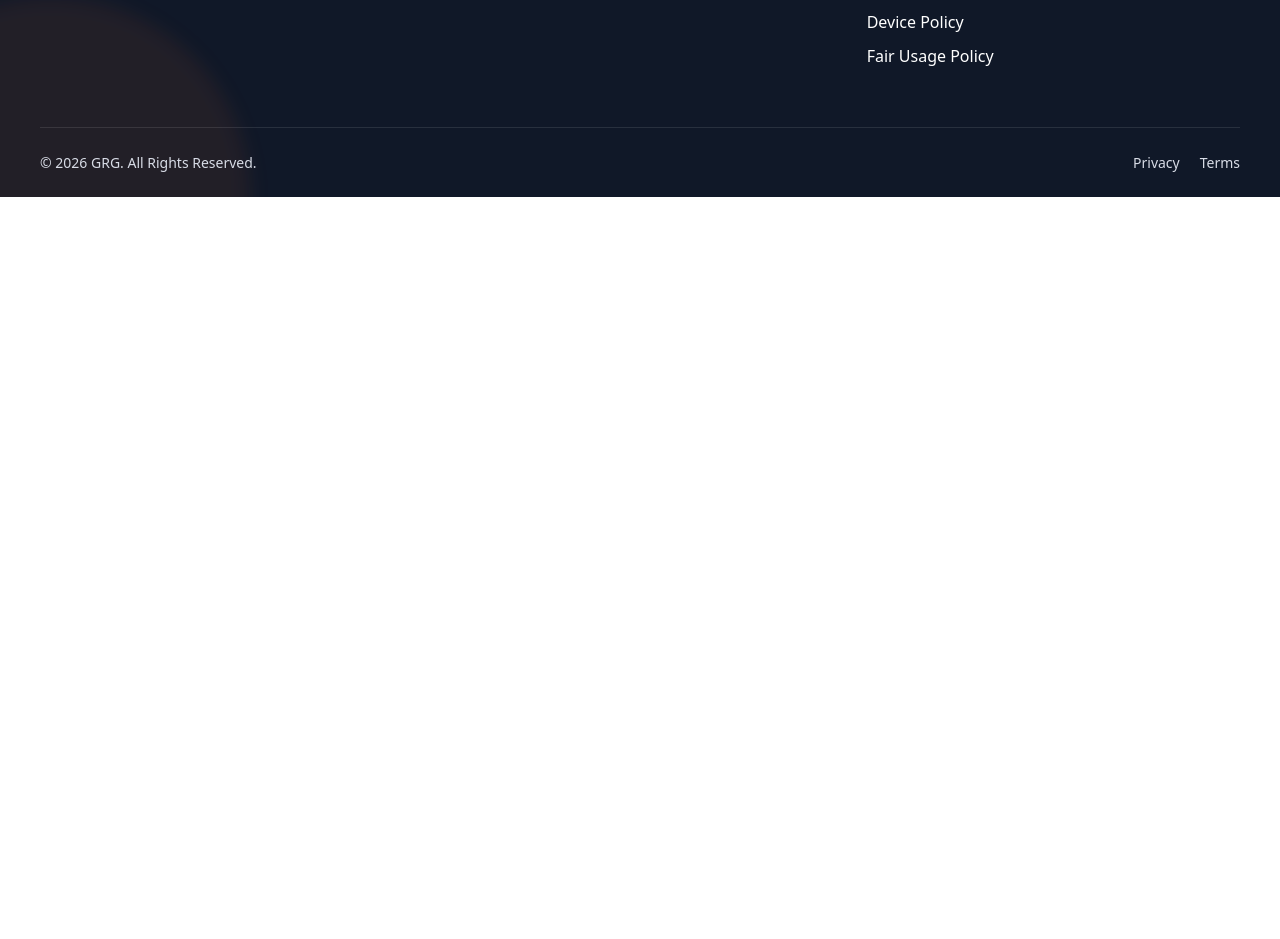
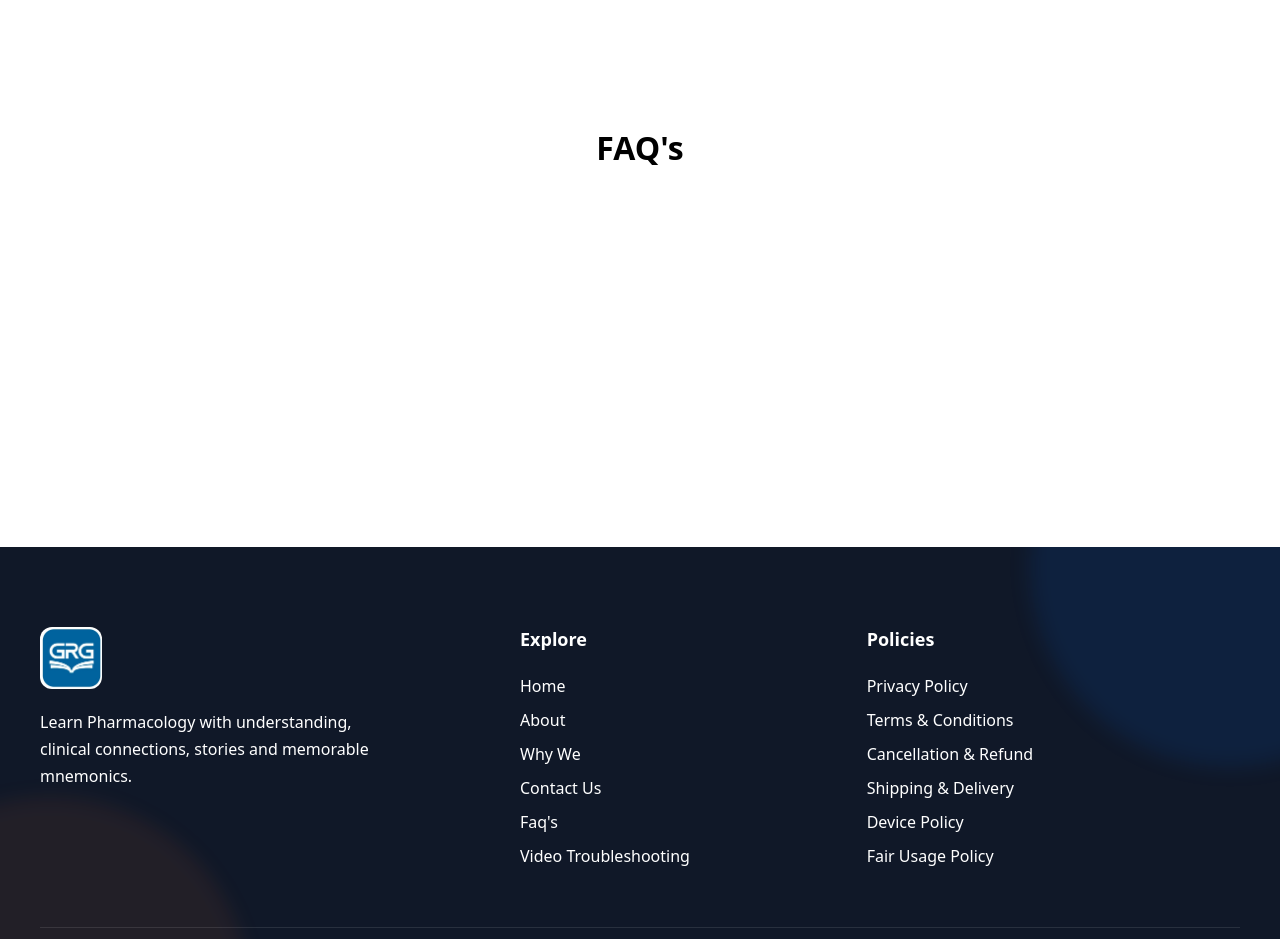
Before and after one commit to VikasChauhanBD/pharma, a React (Vite) app: page /faqs in a window 1280 px wide. Shown: the part 253-1192 px from the top of the page. Before the commit the page ends 800 px from the top, so only its background shows below. Built offline with nearby package versions, Linux system fonts and the light colour scheme.

Commit message:
faqs and video-troubleshooting dummy page created

```diff
--- a/src/App.jsx
+++ b/src/App.jsx
@@ -6,6 +6,8 @@ import Navbar from "./components/comman/navbar/Navbar";
 import Footer from "./components/comman/footer/Footer";
 
 import HeroPage from "./pages/HeroPage";
+import FaqsPage from "./pages/FaqsPage";
+import VideoTroubleshootingPage from "./pages/VideoTroubleshootingPage";
 
 import PrivacyPolicyPage from "./pages/PrivacyPolicyPage";
 import TermsAndConditions from "./pages/TermsAndConditionsPage";
@@ -25,6 +27,11 @@ function App() {
 
         <Routes>
           <Route path="/" element={<HeroPage />} />
+          <Route path="/faqs" element={<FaqsPage />} />
+          <Route
+            path="/video-troubleshooting"
+            element={<VideoTroubleshootingPage />}
+          />
 
           {/* ----------- Policy Pages ---------------- */}
 
--- a/src/components/comman/footer/Footer.jsx
+++ b/src/components/comman/footer/Footer.jsx
@@ -50,10 +50,12 @@ function Footer() {
           <div className="footer-column footer-animate">
             <h3>Explore</h3>
 
-            <a href="#home">Home</a>
+            <a href="/">Home</a>
             <a href="#about">About</a>
             <a href="#why-we">Why We</a>
             <a href="#contact">Contact Us</a>
+            <a href="/faqs">Faq's</a>
+            <a href="/video-troubleshooting">Video Troubleshooting</a>
           </div>
 
           {/* Policies */}
--- /dev/null
+++ b/src/pages/FaqsPage.jsx
@@ -0,0 +1,18 @@
+import React from "react";
+
+function FaqsPage() {
+  return (
+    <div
+      style={{
+        display: "flex",
+        justifyContent: "center",
+        alignItems: "center",
+        minHeight: "100vh",
+      }}
+    >
+      <h1>FAQ's</h1>
+    </div>
+  );
+}
+
+export default FaqsPage;
--- /dev/null
+++ b/src/pages/VideoTroubleshootingPage.jsx
@@ -0,0 +1,18 @@
+import React from "react";
+
+function VideoTroubleshootingPage() {
+  return (
+    <div
+      style={{
+        display: "flex",
+        justifyContent: "center",
+        alignItems: "center",
+        minHeight: "100vh",
+      }}
+    >
+      <h1>Video Troubleshooting</h1>
+    </div>
+  );
+}
+
+export default VideoTroubleshootingPage;
```
